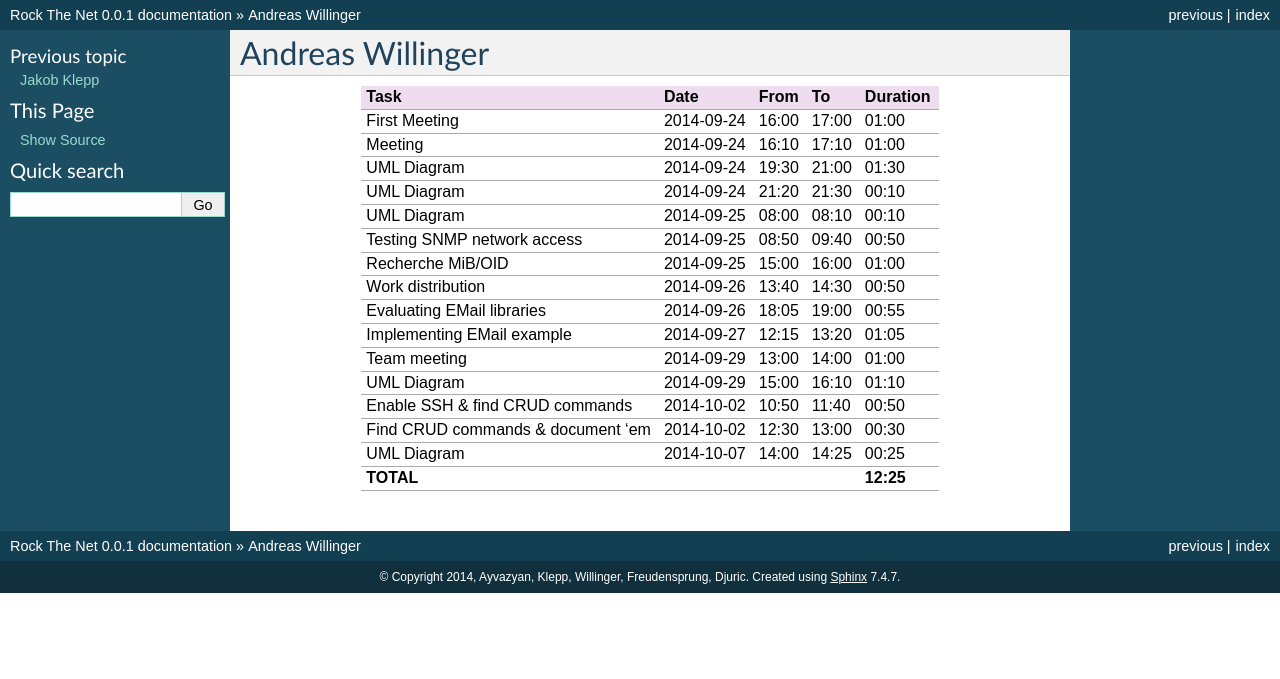
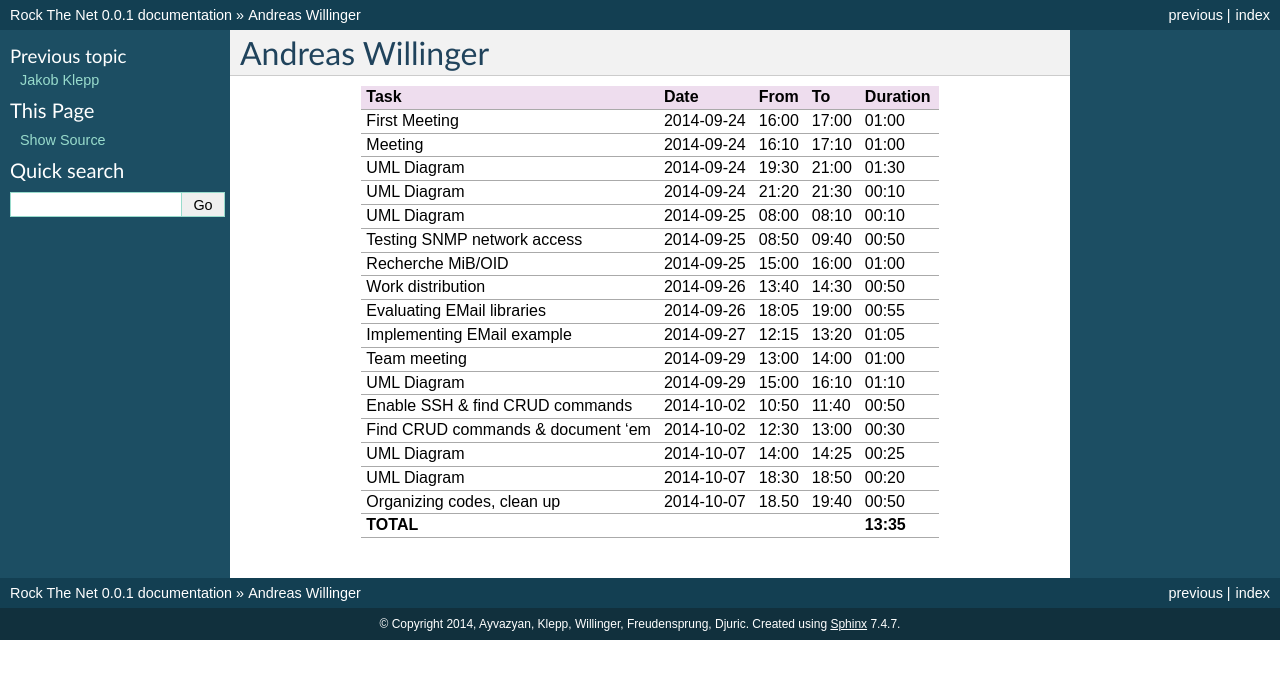
Before and after one commit to aayvazyan-tgm/RouterManagementProject_RockTheNet, a Sphinx documentation site: the page built from docs/timerecording_willinger.rst, in a window 1280 px wide. Shown: the top 679 px of the page. Built offline with Sphinx 7.4.7, drawn with Linux system fonts in a browser that asks for light colours.

Commit message:
Updated timerecording

```diff
--- a/docs/timerecording_willinger.rst
+++ b/docs/timerecording_willinger.rst
@@ -19,5 +19,7 @@ UML Diagram                       2014-09-29 15:00 16:10   01:10
 Enable SSH & find CRUD commands   2014-10-02 10:50 11:40   00:50
 Find CRUD commands & document 'em 2014-10-02 12:30 13:00   00:30
 UML Diagram                       2014-10-07 14:00 14:25   00:25
-**TOTAL**                                                **12:25**
+UML Diagram                       2014-10-07 18:30 18:50   00:20
+Organizing codes, clean up        2014-10-07 18.50 19:40   00:50
+**TOTAL**                                                **13:35**
 ================================= ========== ===== ===== =========
```
